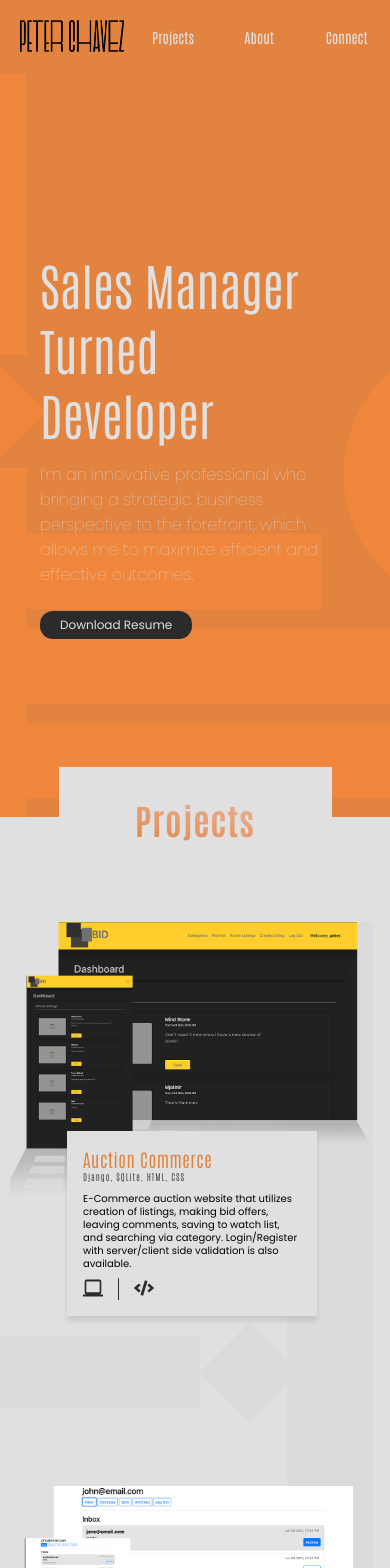
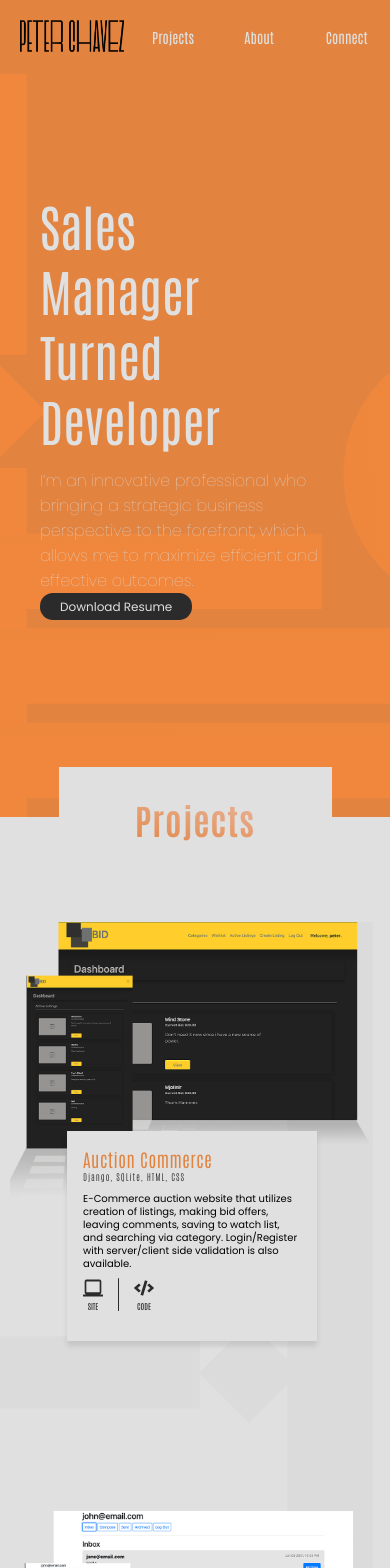
Before and after one commit to peter33chavez/Portfolio, a React (Create React App) app: page / in a window 390 px wide. Shown: the top 1568 px of the page. Built offline with nearby package versions, Linux system fonts and the light colour scheme.

Commit message:
added resume to header

```diff
--- a/public/index.html
+++ b/public/index.html
@@ -5,9 +5,10 @@
     <link rel="icon" href="%PUBLIC_URL%/favicon.ico" />
     <meta name="viewport" content="width=device-width, initial-scale=1" />
     <meta name="theme-color" content="#000000" />
+    <meta property=”og:image content='../src/Images/Thumbnail.png'/>
     <meta
       name="description"
-      content="Web site created using create-react-app"
+      content="Peter Chavez Portfolio"
     />
     <link rel="apple-touch-icon" href="%PUBLIC_URL%/logo192.png" />
     <!--
--- a/src/App.css
+++ b/src/App.css
@@ -86,11 +86,12 @@ header{
 
 .quote-container{
     width: 40vw;
+    height: 60vh;
     margin: 0 160px;
 }
 
 .quote{
-    font-weight: 300;
+    font-weight: 400;
     font-size: 50px;
     width: 260px;
 }
@@ -181,8 +182,8 @@ header{
 .cta-card{
     background: #DFE0DF;
     display:flex;
-    max-width: 300px;
-    max-height: 300px;
+    max-width: 320px;
+    max-height: 320px;
     position:relative;
     left: -6em;
     flex-direction: column;
@@ -403,10 +404,7 @@ footer{
         background-position: bottom;
     }
     /* projects */
-    .cta-card{
-        width: 250px;
-        height: 250px;
-    }
+
     .project-detail-container h2{
         font-size: 25px;
     }
@@ -471,6 +469,14 @@ footer{
         font-size: 10px;
         line-height: 11px;
     }
+    .cta-card{
+        height: 210px;
+        max-width: 280px;
+    }
+    .cta-details{
+        height: auto;
+        width: auto;
+    }
 }
 
 @media screen and (max-width: 790px){
@@ -523,7 +529,8 @@ footer{
     .cta-card{
         left: -3px;
         top: -70px;
-        max-height: 185px;
+        max-height: 230px;
+        max-width: 250px;
         box-shadow: 0 5px 5px rgba(0,0,0,.1);
 
     }
--- a/src/Components/Header.js
+++ b/src/Components/Header.js
@@ -1,5 +1,6 @@
 import React from 'react'
 import { motion } from 'framer-motion'
+import resume from '../Docs/Resume.pdf'
 
 
 const Header = () => {
@@ -25,11 +26,12 @@ const Header = () => {
                     animate='visible'
                     transition={{ duration: 2}}
                 className='about-summary'>I’m an innovative professional who bringing a strategic business perspective to the forefront, which allows me to maximize efficient and effective outcomes. </motion.p>
-                <motion.button
+                <motion.a
                     initial={{opacity: 0}}
                     animate={{opacity: 1}}
                     transition={{duration: 3}}
-                 className="resume-btn">Download Resume</motion.button>
+                 className="resume-btn" href={ resume }
+                 download='Peter-Chavez-Resume'>Download Resume</motion.a>
             </div>
         </header>
     )
--- a/src/Components/NavBar.js
+++ b/src/Components/NavBar.js
@@ -33,7 +33,7 @@ const NavBar = ({ showForm }) => {
                         </a>
                     </li>
                     <li className="social-link">
-                        <a href="https://www.linkedin.com/in/peter-chavez-375874199/" className="linkedIn-link">
+                        <a href="https://www.linkedin.com/in/dev-peter/" className="linkedIn-link">
                             <img src={LinkedIn} alt="LinkedIn" />
                         </a>
                     </li>
--- a/src/Components/Projects.js
+++ b/src/Components/Projects.js
@@ -21,7 +21,7 @@ const projects = [
         id: 2,
         title: 'JavaScript Email',
         tools: 'JavaScript, Django, SQLite, HTML, CSS',
-        description: 'Email Dashboard using Javascript handling for the Inbox, Compose, Sent, and Archived tabs within the logged-in view. Django is used to handle Customer login validation.',
+        description: 'Email Dashboard uses Javascript handling for all routing through Inbox, Compose, Sent, and Archived tabs within the logged-in view. Django is used to handle Customer login validation and API calls.',
         site: 'http://jsemail.pythonanywhere.com/login',
         code: 'https://github.com/peter33chavez/mail-project3',
         mockup: EmailMock
```
Also changed, not shown: src/Images/Thumbnail.png (added), 1 other file (tests, documents, lock files or other folders).
